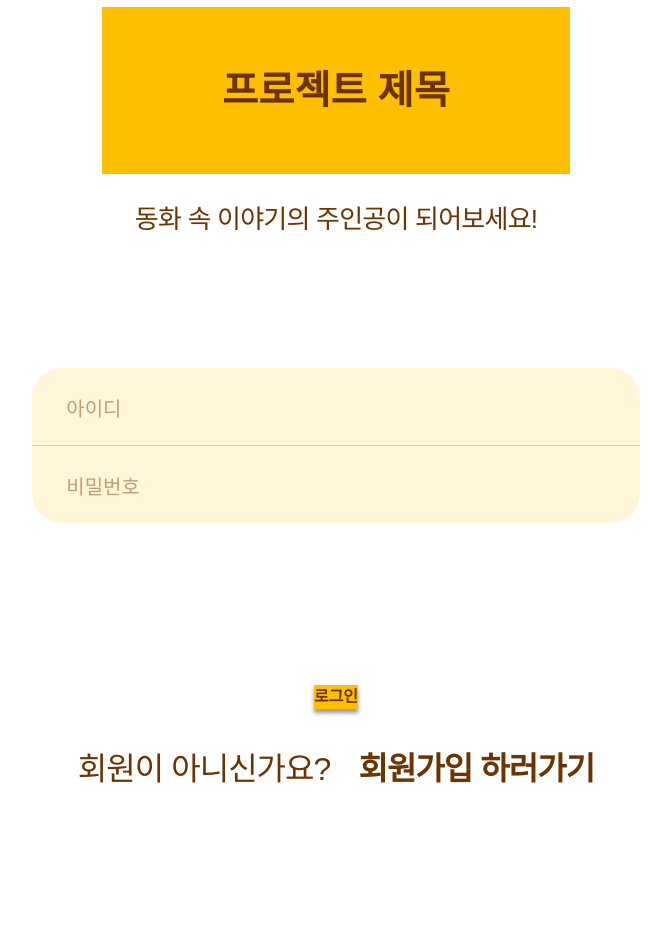
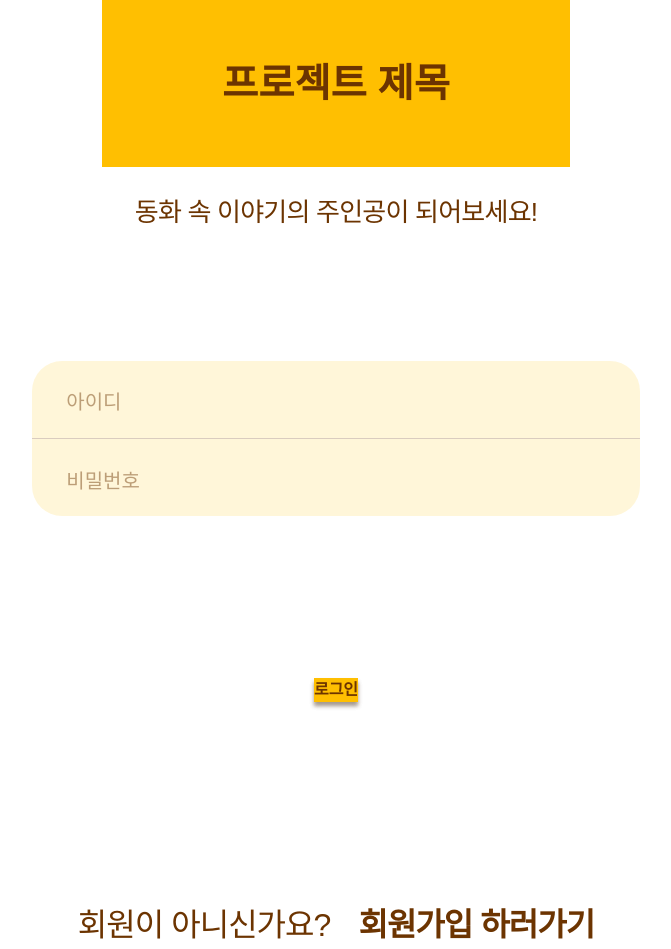
Before and after one commit to 25-capstone-design-kyonggiBucks/Web, a Next.js app: page /login in a window 1280 px wide. Shown: the whole page, without its empty margins (304-975 px from the left). Before the commit the page ends 800 px from the top, so only its background shows below. Built offline with nearby package versions, Linux system fonts and the light colour scheme; a web font is replaced by a local one.

Commit message:
feat: 로그인 상태관리

```diff
--- a/app/login/page.tsx
+++ b/app/login/page.tsx
@@ -1,7 +1,18 @@
+"use client";
+
 import Link from "next/link";
 import MainButton from "../../components/MainButton";
+import { useState } from "react";
 
 export default function LoginPage() {
+  const [id, setId] = useState("");
+  const [password, setPassword] = useState("");
+
+  const handleLogin = () => {
+    console.log("아이디:", id);
+    console.log("비밀번호:", password);
+  };
+
   return (
     <div className="font-nanum flex flex-col items-center justify-center min-h-screen w-full leading-normal text-text-brown">
       <div className="bg-main-color text-[39.3px] font-extrabold px-[120px] py-[54px]">
@@ -11,22 +22,32 @@ export default function LoginPage() {
         동화 속 이야기의 주인공이 되어보세요!
       </p>
 
-      <form className="flex flex-col items-center mb-[162px]">
+      <form
+        className="flex flex-col items-center mb-[162px]"
+        onSubmit={(e) => {
+          e.preventDefault();
+          handleLogin();
+        }}
+      >
         <input
           type="text"
           placeholder="아이디"
+          value={id}
+          onChange={(e) => setId(e.target.value)}
           className="w-[608px] h-[77px] pl-[34.3px] pt-[25.86px] pr-[473.7px] pb-[19.14px] bg-sub-color text-[20px] outline-none placeholder:text-text-brown placeholder:opacity-[0.45] rounded-tl-[30px] rounded-tr-[30px]"
         />
         <div className="w-[608px] h-[1.5px] bg-[rgba(108,52,1,0.25)]" />
         <input
           type="password"
           placeholder="비밀번호"
+          value={password}
+          onChange={(e) => setPassword(e.target.value)}
           className="w-[608px] h-[77px] pl-[34.3px] pt-[25.86px] pr-[473.7px] pb-[19.14px] bg-sub-color  text-[20px] outline-none placeholder:text-text-brown placeholder:opacity-[0.45] rounded-bl-[30px] rounded-br-[30px]"
         />
+        <div className="mt-[162px]">
+          <MainButton type="submit">로그인</MainButton>
+        </div>
       </form>
-      <Link href="/login">
-        <MainButton type="submit">로그인</MainButton>
-      </Link>
       <div className="flex mt-[36.37px] text-[32px] leading-normal tracking-[-0.96px] gap-[28px]">
         <p className="font-normal">회원이 아니신가요?</p>
         <Link href="/signup" className="font-bold">
```
